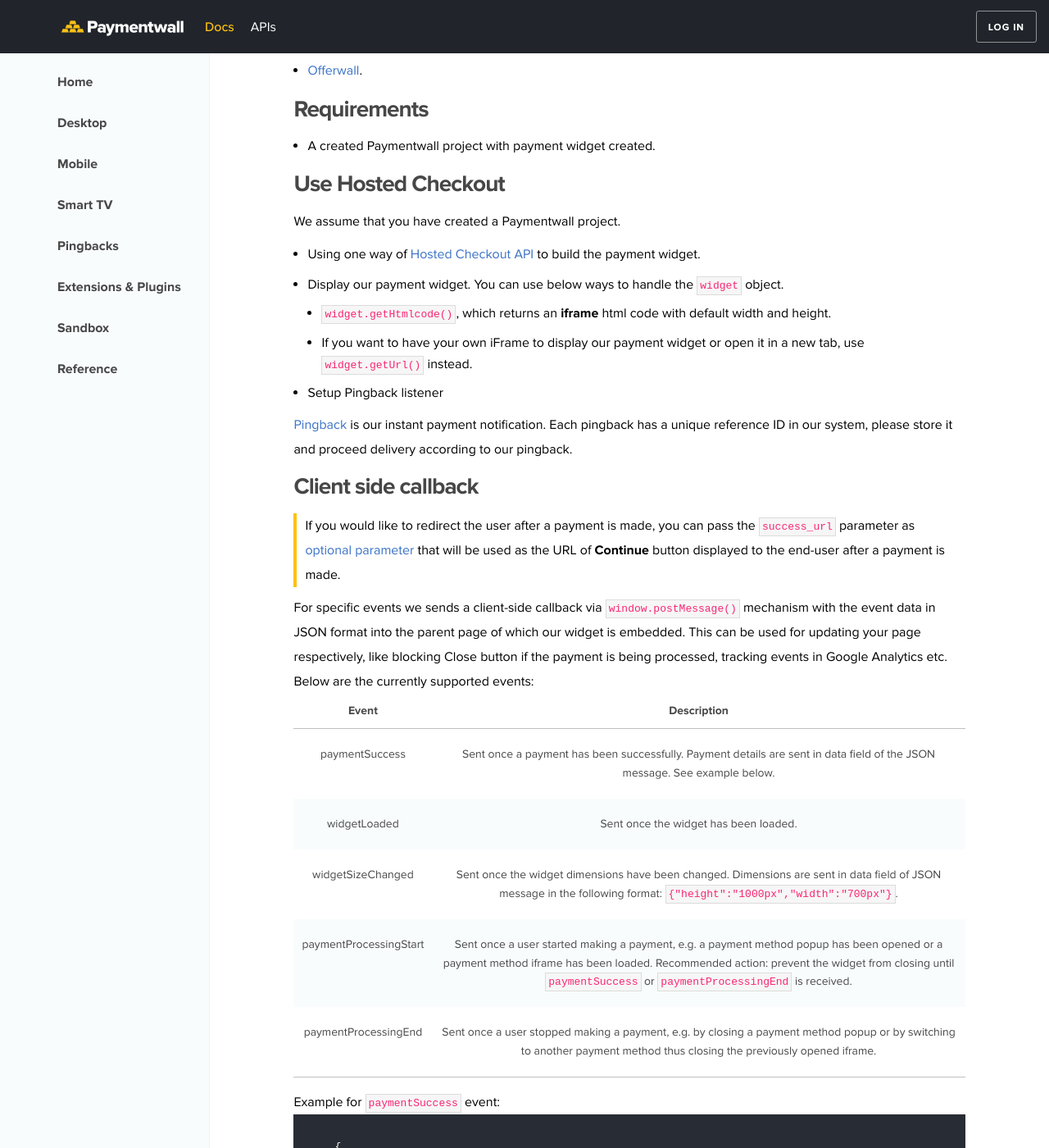
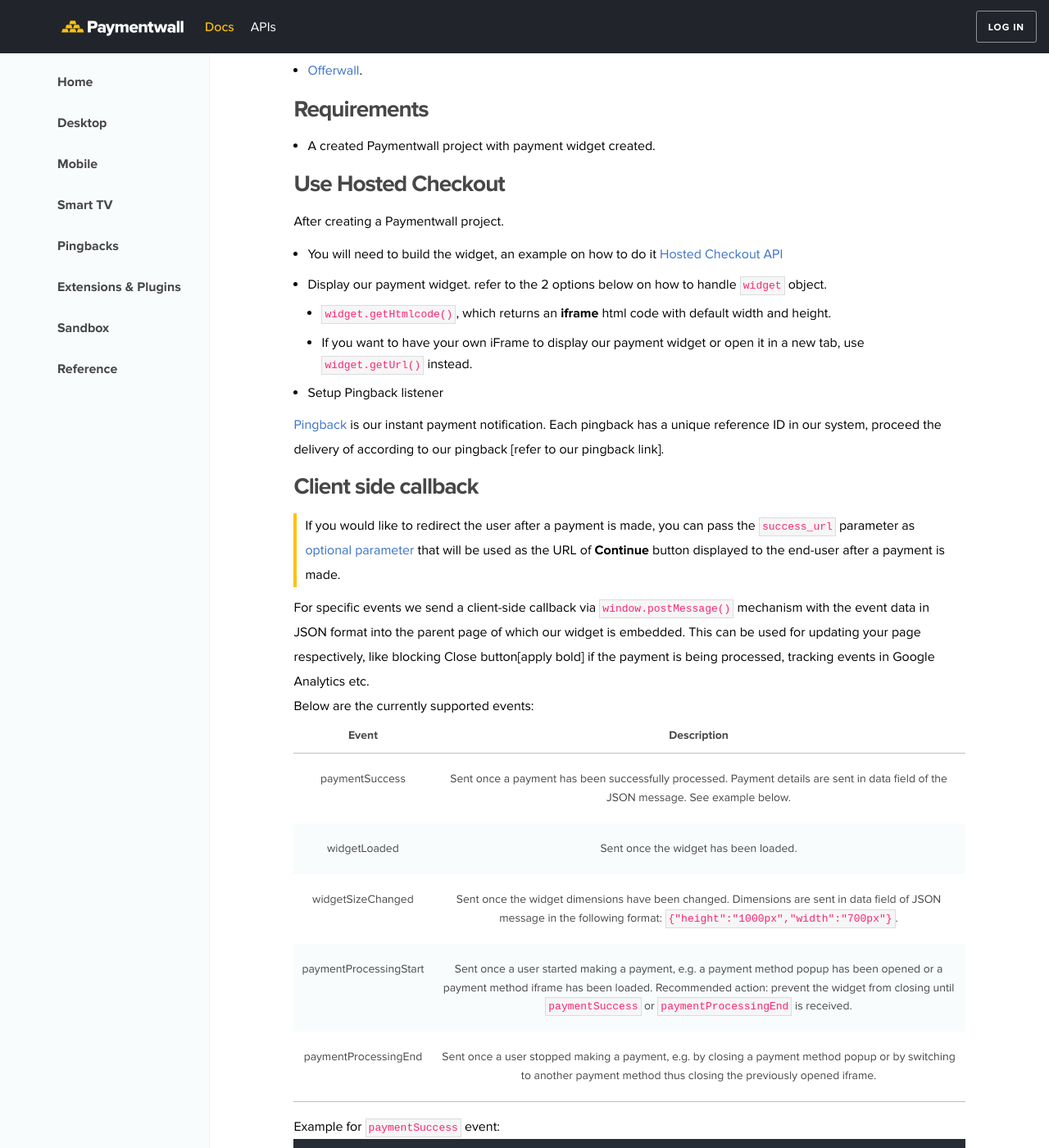
Before and after one commit to rmalgazeiro/paymentwall.github.io, a Jekyll site: the page built from docs/desktop-hosted.md, in a window 1280 px wide and 1400 px high, scrolled down 789 px. Shown: the whole window at 82% size. Built offline with Jekyll 4.4.1, drawn with Linux system fonts in a browser that asks for light colours; some web fonts are replaced; some of the changed text lies outside the part shown.

Commit message:
Update desktop-hosted.md

````diff
--- a/docs/desktop-hosted.md
+++ b/docs/desktop-hosted.md
@@ -45,29 +45,29 @@
 
 ## Use Hosted Checkout
 
-We assume that you have created a Paymentwall project.
+After creating a Paymentwall project.
 
-* Using one way of [Hosted Checkout API](/API-Reference#section-hosted-stored) to build the payment widget.
+* You will need to build the widget, an example on how to do it [Hosted Checkout API](/API-Reference#section-hosted-stored)
 
-+ Display our payment widget. You can use below ways to handle the ```widget``` object.
++ Display our payment widget. refer to the 2 options below on how to handle ```widget``` object.
     - ```widget.getHtmlcode()```, which returns an **iframe** html code with default width and height.
     - If you want to have your own iFrame to display our payment widget or open it in a new tab, use ```widget.getUrl()``` instead.
 
 * Setup Pingback listener
 
-[Pingback](/default-pingback) is our instant payment notification. Each pingback has a unique reference ID in our system, please store it and proceed delivery according to our pingback.
+[Pingback](/default-pingback) is our instant payment notification. Each pingback has a unique reference ID in our system, proceed the delivery of according to our pingback [refer to our pingback link].
 
 ## Client side callback
 
 > If you would like to redirect the user after a payment is made, you can pass the ```success_url``` parameter as [optional parameter](/API-Reference#section-hosted-optional-parameter) that will be used as the URL of **Continue** button displayed to the end-user after a payment is made.
 
-For specific events we sends a client-side callback via ```window.postMessage()``` mechanism with the event data in JSON format into the parent page of which our widget is embedded. This can be used for updating your page respectively, like blocking Close button if the payment is being processed, tracking events in Google Analytics etc.
+For specific events we send a client-side callback via ```window.postMessage()``` mechanism with the event data in JSON format into the parent page of which our widget is embedded. This can be used for updating your page respectively, like blocking Close button[apply bold] if the payment is being processed, tracking events in Google Analytics etc.
 
 Below are the currently supported events:
 
 |Event|Description|
 |---|---|
-|paymentSuccess|Sent once a payment has been successfully. Payment details are sent in data field of the JSON message. See example below. |
+|paymentSuccess|Sent once a payment has been successfully processed. Payment details are sent in data field of the JSON message. See example below. |
 |widgetLoaded|Sent once the widget has been loaded.|
 |widgetSizeChanged|Sent once the widget dimensions have been changed. Dimensions are sent in data field of JSON message in the following format: ```{"height":"1000px","width":"700px"}```.|
 |paymentProcessingStart|Sent once a user started making a payment, e.g. a payment method popup has been opened or a payment method iframe has been loaded. Recommended action: prevent the widget from closing until ```paymentSuccess``` or ```paymentProcessingEnd``` is received.|
````
Also changed, not shown: other parts of docs/desktop-hosted.md (+1 -1 lines).
